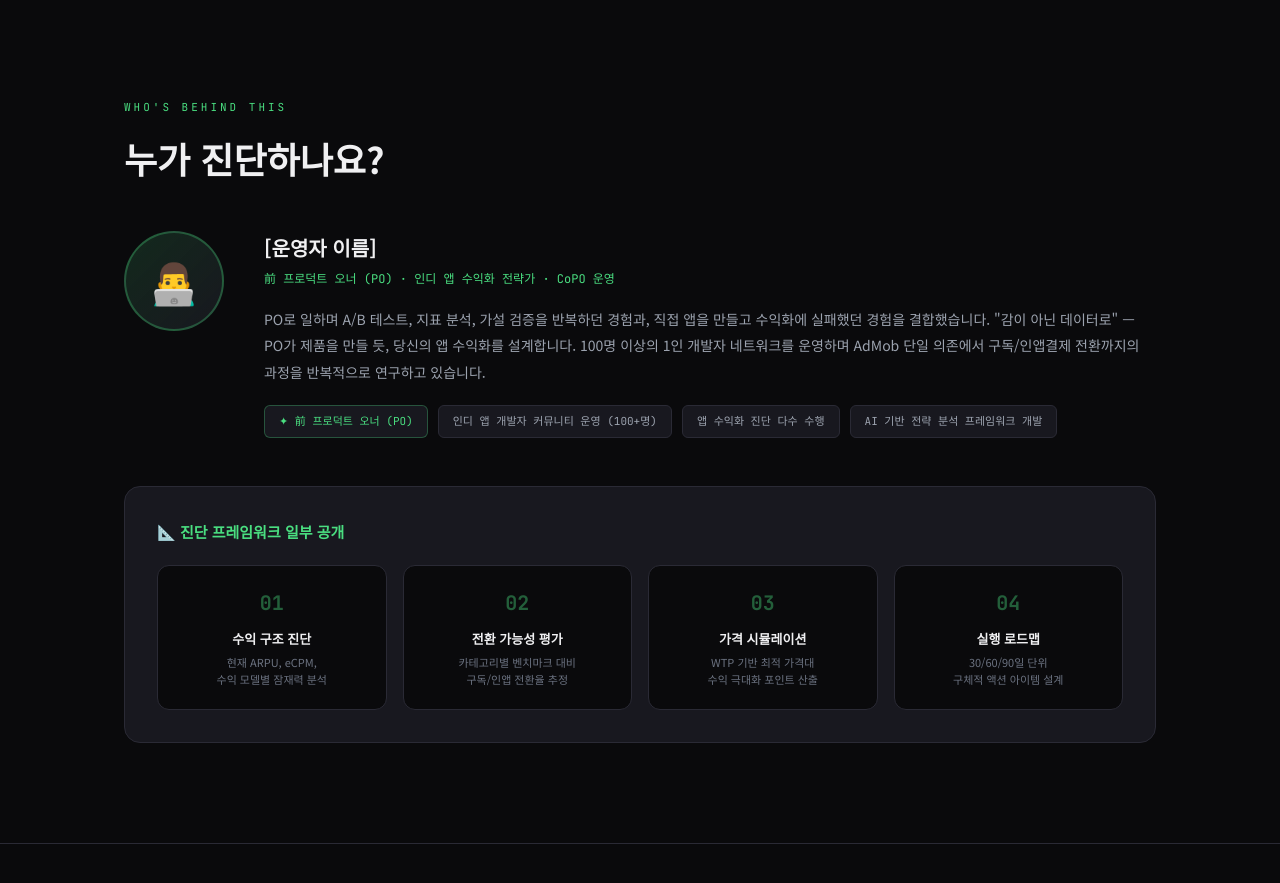
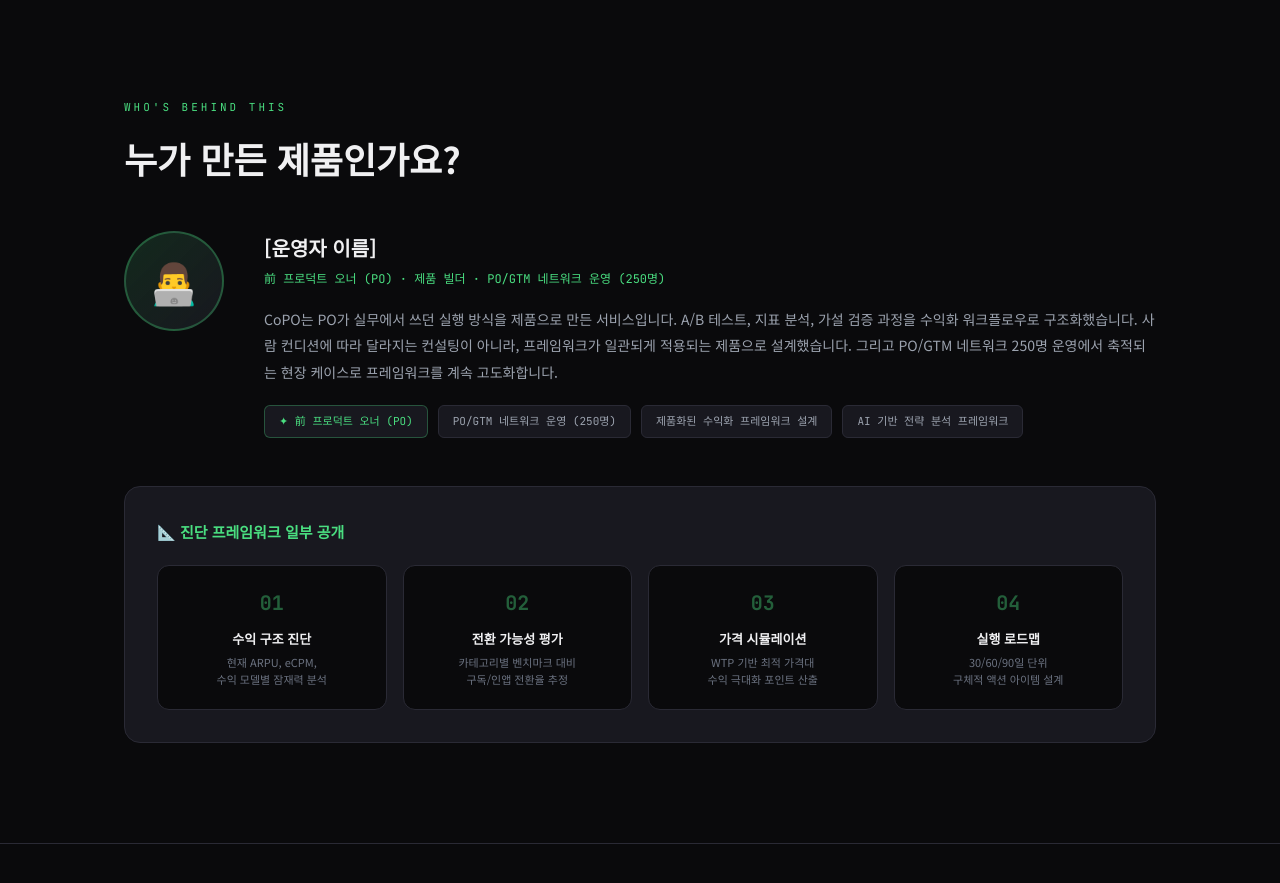
Before and after one commit to Outstanding-Pros/product-consultant-1to10, a Next.js app: page / in a window 1280 px wide. Shown: the part 4420-5303 px from the top of the page. Built offline with nearby package versions, Linux system fonts and the light colour scheme.

Commit message:
chn: po exlanation

```diff
--- a/src/components/TrustSection.tsx
+++ b/src/components/TrustSection.tsx
@@ -12,27 +12,27 @@ export default function TrustSection({ locale }: TrustSectionProps) {
     <section className="section trust-section">
       <div className="container">
         <Reveal><span className="section-label">WHO&apos;S BEHIND THIS</span></Reveal>
-        <Reveal><h2 className="comparison-heading">{isEn ? 'Who is behind the diagnosis?' : '누가 진단하나요?'}</h2></Reveal>
+        <Reveal><h2 className="comparison-heading">{isEn ? 'Who built this product?' : '누가 만든 제품인가요?'}</h2></Reveal>
         <Reveal>
           <div className="trust-content">
             <div className="trust-photo">👨‍💻</div>
             <div className="trust-bio">
               <h3>{isEn ? '[Operator Name]' : '[운영자 이름]'}</h3>
               <span className="trust-role">
-                {isEn ? 'Former Product Owner (PO) · Indie app monetization strategist · CoPO operator' : '前 프로덕트 오너 (PO) · 인디 앱 수익화 전략가 · CoPO 운영'}
+                {isEn ? 'Former Product Owner (PO) · Product Builder · PO/GTM Network Operator (250 members)' : '前 프로덕트 오너 (PO) · 제품 빌더 · PO/GTM 네트워크 운영 (250명)'}
               </span>
               <p>
                 {isEn
-                  ? 'I combine two tracks of experience: repeated A/B testing, metric analysis, and hypothesis validation as a PO, plus first-hand trial-and-error from building and failing to monetize my own apps. CoPO builds your monetization strategy as a product team would, with data over intuition. Through a 100+ indie developer network, I continuously study transitions from ad-only models to subscription and in-app purchase systems.'
-                  : 'PO로 일하며 A/B 테스트, 지표 분석, 가설 검증을 반복하던 경험과, 직접 앱을 만들고 수익화에 실패했던 경험을 결합했습니다. "감이 아닌 데이터로" — PO가 제품을 만들 듯, 당신의 앱 수익화를 설계합니다. 100명 이상의 1인 개발자 네트워크를 운영하며 AdMob 단일 의존에서 구독/인앱결제 전환까지의 과정을 반복적으로 연구하고 있습니다.'}
+                  ? 'CoPO is a product built from real PO execution patterns. It systemizes A/B testing, metric analysis, and hypothesis validation into a repeatable monetization workflow. Instead of person-dependent consulting, the product applies a structured framework consistently. The framework is continuously refined through a PO/GTM network of 250 members and real field cases.'
+                  : 'CoPO는 PO가 실무에서 쓰던 실행 방식을 제품으로 만든 서비스입니다. A/B 테스트, 지표 분석, 가설 검증 과정을 수익화 워크플로우로 구조화했습니다. 사람 컨디션에 따라 달라지는 컨설팅이 아니라, 프레임워크가 일관되게 적용되는 제품으로 설계했습니다. 그리고 PO/GTM 네트워크 250명 운영에서 축적되는 현장 케이스로 프레임워크를 계속 고도화합니다.'}
               </p>
               <div className="trust-credentials">
                 <span className="credential-tag" style={{ borderColor: 'var(--border-accent)', color: 'var(--accent)' }}>
                   {isEn ? '✦ Former Product Owner (PO)' : '✦ 前 프로덕트 오너 (PO)'}
                 </span>
-                <span className="credential-tag">{isEn ? 'Indie app community operator (100+ members)' : '인디 앱 개발자 커뮤니티 운영 (100+명)'}</span>
-                <span className="credential-tag">{isEn ? 'Conducted many monetization diagnoses' : '앱 수익화 진단 다수 수행'}</span>
-                <span className="credential-tag">{isEn ? 'Built AI-powered strategic analysis framework' : 'AI 기반 전략 분석 프레임워크 개발'}</span>
+                <span className="credential-tag">{isEn ? 'PO/GTM network operator (250 members)' : 'PO/GTM 네트워크 운영 (250명)'}</span>
+                <span className="credential-tag">{isEn ? 'Productized monetization framework builder' : '제품화된 수익화 프레임워크 설계'}</span>
+                <span className="credential-tag">{isEn ? 'AI-powered strategic analysis framework' : 'AI 기반 전략 분석 프레임워크'}</span>
               </div>
             </div>
           </div>
```
Also changed, not shown: 1 other file (tests, documents, lock files or other folders).
